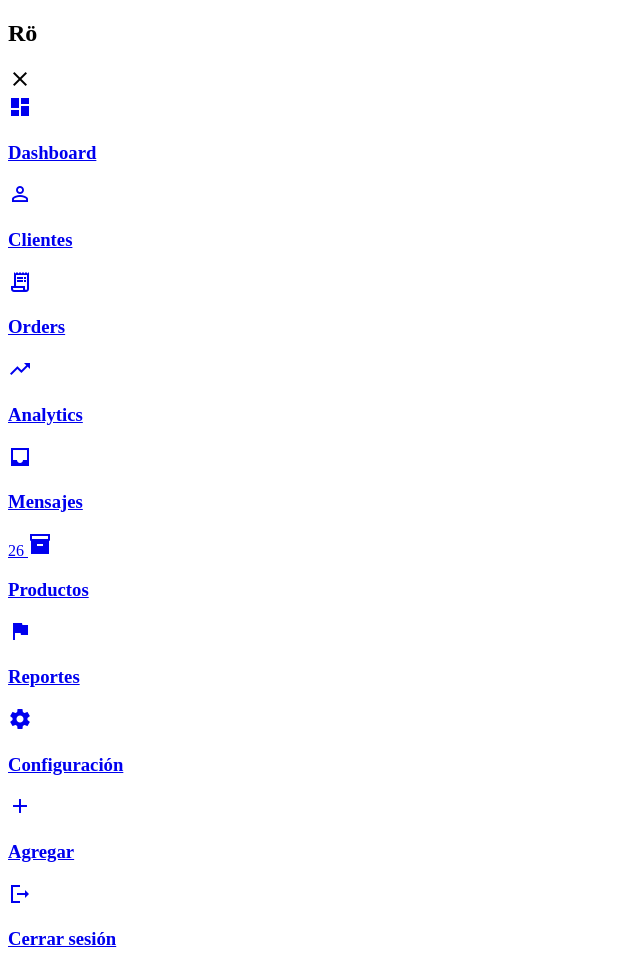
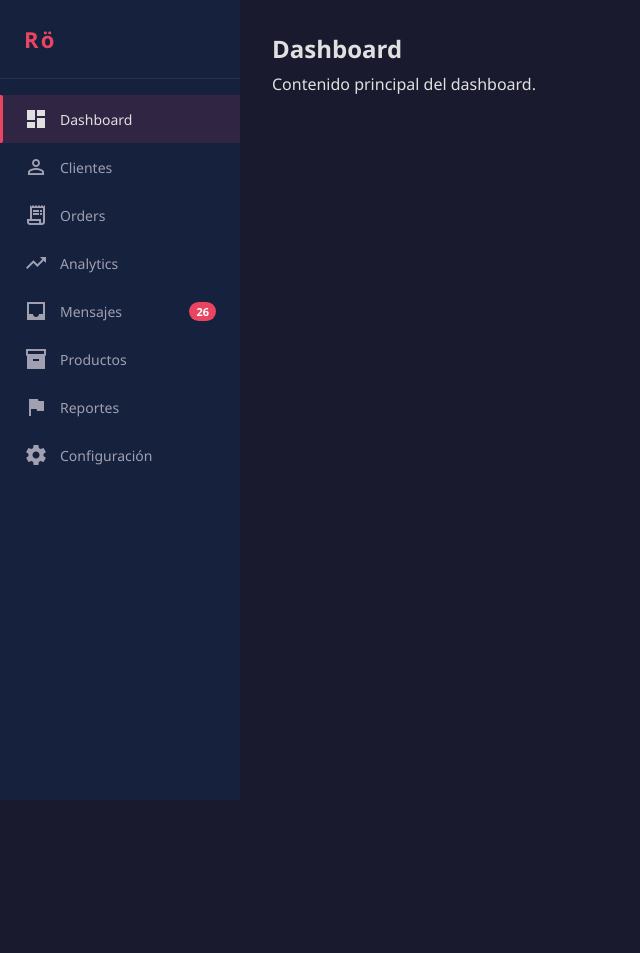
Before and after one commit to vientonorte/portafolio, a plain HTML site: page Dashboard/index.html in a window 1280 px wide. Shown: the whole page, without its empty margins (0-640 px from the left). After the commit the page ends 800 px from the top, so only its background shows below. Drawn offline with Linux system fonts and the light colour scheme.

Commit message:
fix(ux): reconstruir HTML, CSS desde cero — nav semántico, skip link, responsive

```diff
--- a/Dashboard/index.html
+++ b/Dashboard/index.html
@@ -3,71 +3,66 @@
 
 <head>
     <meta charset="UTF-8">
-    <meta http-equiv="X-UA-Compatible" content="IE=edge">
     <meta name="viewport" content="width=device-width, initial-scale=1.0">
-    <title>Mis números</title>
-    <!-- Material icon -->
+    <meta name="description" content="Mis números — Dashboard personal de Rö">
+    <title>Mis números · Rö</title>
     <link href="https://fonts.googleapis.com/icon?family=Material+Icons+Sharp" rel="stylesheet">
+    <link rel="stylesheet" href="style.css">
 </head>
 
 <body>
+    <a class="skip-link" href="#main">Saltar al contenido</a>
+
     <div class="container">
-
         <aside>
             <div class="top">
-                <div class="logo">
-                    <h2>Rö</h2>
-                </div>
-                <div class="close-btn"><span class="material-icons-sharp">
-                    close
-                    </span></div>
+                <div class="logo"><h2>Rö</h2></div>
+                <button class="close-btn" aria-label="Cerrar menú">
+                    <span class="material-icons-sharp" aria-hidden="true">close</span>
+                </button>
             </div>
-            <div class="sidebar">
-                <a href="#"><span class="material-icons-sharp">
-                    dashboard
-                    </span><h3>Dashboard</h3>
+            <nav class="sidebar" aria-label="Navegación principal">
+                <a href="#dashboard" aria-current="page">
+                    <span class="material-icons-sharp" aria-hidden="true">dashboard</span>
+                    <h3>Dashboard</h3>
                 </a>
-                <a href="#"><span class="material-icons-sharp">
-                    person_outline
-                    </span><h3>Clientes</h3>
+                <a href="#clientes">
+                    <span class="material-icons-sharp" aria-hidden="true">person_outline</span>
+                    <h3>Clientes</h3>
                 </a>
-                <a href="#"><span class="material-icons-sharp">
-                    receipt_long
-                    </span><h3>Orders</h3>
+                <a href="#orders">
+                    <span class="material-icons-sharp" aria-hidden="true">receipt_long</span>
+                    <h3>Orders</h3>
                 </a>
-                <a href="#"><span class="material-icons-sharp">
-                    trending_up
-                    </span><h3>Analytics</h3>
+                <a href="#analytics">
+                    <span class="material-icons-sharp" aria-hidden="true">trending_up</span>
+                    <h3>Analytics</h3>
                 </a>
-                <a href="#"><span class="material-icons-sharp">
-                    inbox
-                    </span><h3>Mensajes</h3><span class="message-count">26</span>
+                <a href="#mensajes">
+                    <span class="material-icons-sharp" aria-hidden="true">inbox</span>
+                    <h3>Mensajes</h3>
+                    <span class="message-count" aria-label="26 mensajes">26</span>
                 </a>
-                <a href="#"><span class="material-icons-sharp">
-                    inventory_2
-                    </span><h3>Productos</h3>
+                <a href="#productos">
+                    <span class="material-icons-sharp" aria-hidden="true">inventory_2</span>
+                    <h3>Productos</h3>
                 </a>
-                <a href="#"><span class="material-icons-sharp">
-                    flag
-                    </span><h3>Reportes</h3>
+                <a href="#reportes">
+                    <span class="material-icons-sharp" aria-hidden="true">flag</span>
+                    <h3>Reportes</h3>
                 </a>
-                </a> <a href="#"><span class="material-icons-sharp">
-                    settings
-                    </span><h3>Configuración</h3>
+                <a href="#config">
+                    <span class="material-icons-sharp" aria-hidden="true">settings</span>
+                    <h3>Configuración</h3>
                 </a>
-                </a> <a href="#"><span class="material-icons-sharp">
-                    add
-                    </span><h3>Agregar</h3>
-                </a>
-                </a> <a href="#"><span class="material-icons-sharp">
-                logout
-                </span><h3>Cerrar sesión</h3>
-            </a>
+            </nav>
+        </aside>
 
-            </div>
-        </aside>
+        <main id="main">
+            <h1>Dashboard</h1>
+            <p>Contenido principal del dashboard.</p>
+        </main>
     </div>
 
 </body>
-
 </html>
--- a/Dashboard/style.css
+++ b/Dashboard/style.css
@@ -0,0 +1,141 @@
+:root {
+    --bg: #1a1a2e;
+    --sidebar-bg: #16213e;
+    --accent: #0f3460;
+    --text: #e0e0e0;
+    --text-muted: #a0a0b0;
+    --active: #e94560;
+    --font: 'Segoe UI', sans-serif;
+}
+
+* { box-sizing: border-box; margin: 0; padding: 0; }
+
+body {
+    background: var(--bg);
+    color: var(--text);
+    font-family: var(--font);
+    min-height: 100vh;
+}
+
+.skip-link {
+    position: absolute;
+    top: -100%;
+    left: 0;
+    background: var(--active);
+    color: #fff;
+    padding: 8px 16px;
+    font-size: 14px;
+    z-index: 9999;
+    text-decoration: none;
+}
+.skip-link:focus { top: 0; }
+
+.container {
+    display: grid;
+    grid-template-columns: 240px 1fr;
+    min-height: 100vh;
+}
+
+/* SIDEBAR */
+aside {
+    background: var(--sidebar-bg);
+    padding: 24px 0;
+    display: flex;
+    flex-direction: column;
+}
+
+.top {
+    display: flex;
+    align-items: center;
+    justify-content: space-between;
+    padding: 0 24px 24px;
+    border-bottom: 1px solid rgba(255,255,255,.07);
+}
+
+.logo h2 {
+    font-size: 22px;
+    color: var(--active);
+    letter-spacing: .1em;
+}
+
+.close-btn {
+    background: none;
+    border: none;
+    color: var(--text-muted);
+    cursor: pointer;
+    padding: 4px;
+    display: none;
+}
+.close-btn:focus-visible { outline: 2px solid var(--active); border-radius: 4px; }
+
+.sidebar {
+    display: flex;
+    flex-direction: column;
+    margin-top: 16px;
+}
+
+.sidebar a {
+    display: flex;
+    align-items: center;
+    gap: 12px;
+    padding: 12px 24px;
+    color: var(--text-muted);
+    text-decoration: none;
+    transition: background .15s, color .15s;
+    position: relative;
+}
+
+.sidebar a:hover,
+.sidebar a[aria-current="page"] {
+    background: rgba(233,69,96,.12);
+    color: var(--text);
+}
+
+.sidebar a[aria-current="page"]::before {
+    content: '';
+    position: absolute;
+    left: 0;
+    top: 0;
+    bottom: 0;
+    width: 3px;
+    background: var(--active);
+    border-radius: 0 2px 2px 0;
+}
+
+.sidebar a:focus-visible {
+    outline: 2px solid var(--active);
+    outline-offset: -2px;
+}
+
+.sidebar h3 {
+    font-size: 14px;
+    font-weight: 500;
+}
+
+.message-count {
+    margin-left: auto;
+    background: var(--active);
+    color: #fff;
+    font-size: 11px;
+    font-weight: 700;
+    padding: 2px 7px;
+    border-radius: 10px;
+}
+
+/* MAIN */
+main {
+    padding: 32px;
+}
+
+main h1 {
+    font-size: 24px;
+    margin-bottom: 8px;
+}
+
+/* RESPONSIVE */
+@media (max-width: 768px) {
+    .container { grid-template-columns: 1fr; }
+    aside { display: none; }
+    aside.open { display: flex; position: fixed; inset: 0; z-index: 100; width: 240px; }
+    .close-btn { display: block; }
+}
```
